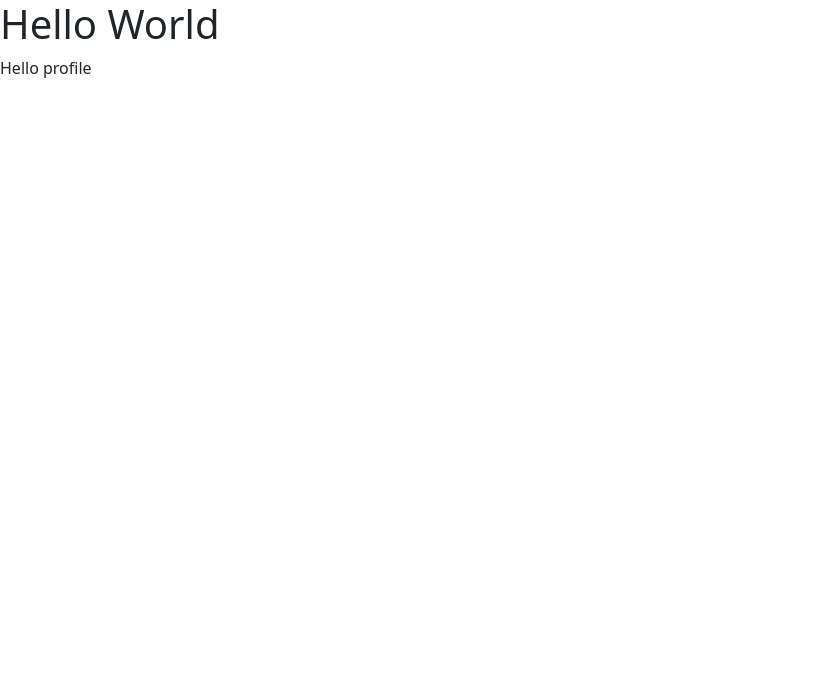
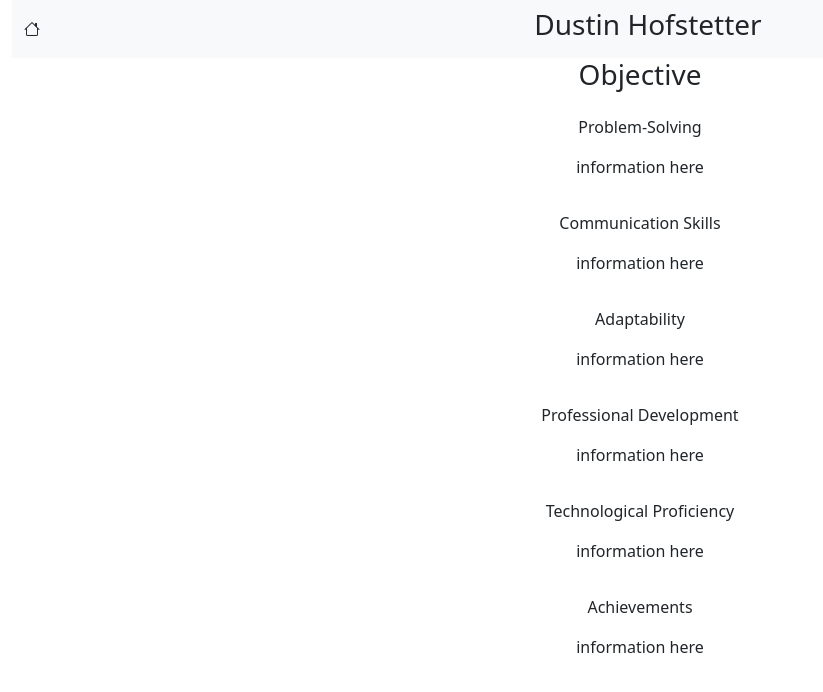
Before and after one commit to HofstetterDustin/info, a website: page main.html in a window 1280 px wide. Shown: the whole page, without its empty margins (0-823 px from the left). Drawn offline with nearby package versions, Linux system fonts and the light colour scheme.

Commit message:
Added bootstrap icons and new organization.

```diff
--- a/js/scripts.js
+++ b/js/scripts.js
@@ -1 +1,12 @@
-console.log("Hello from script.js");
+/*on load this should show*/
+fetch('/profiles/objective.html')
+    .then(response => response.text())
+    .then(content => {
+        document.getElementById('objective').innerHTML = content;
+    });
+/* too many button click to make it a button*/
+fetch('/profiles/skills.html')
+    .then(response => response.text())
+    .then(content => {
+        document.getElementById('profileSkills').innerHTML = content;
+    });
--- a/main.html
+++ b/main.html
@@ -7,26 +7,33 @@
     <title>HOFTECH</title>
     <link href="https://cdn.jsdelivr.net/npm/bootstrap@5.3.1/dist/css/bootstrap.min.css" rel="stylesheet"
         integrity="sha384-4bw+/aepP/YC94hEpVNVgiZdgIC5+VKNBQNGCHeKRQN+PtmoHDEXuppvnDJzQIu9" crossorigin="anonymous">
+    <link rel="stylesheet" href="https://cdn.jsdelivr.net/npm/bootstrap-icons@1.10.5/font/bootstrap-icons.css">
     <link rel="stylesheet" href="/stylesheets/main.css">
 </head>
 
 <body>
-    <div class="name">
-        <H1>Hello World</H1>
+    <div class="row n-1">
+        <div class="container px-4">
+            <nav class="navbar bg-body-tertiary">
+                <div class="container-fluid">
+                    <i class="bi bi-house"></i>
+                    <h3>Dustin Hofstetter</h3>
+                    <div class="row">
+                        <div class="col">
+                        </div>
+                    </div>
+                </div>
+
+            </nav>
+        </div>
     </div>
-    <div id="profileContent"></div>
-    <div id="menuContent"></div>
+
+    <div id="objective"></div>
+    <div id="profileSkills"></div>
 </body>
 <script src="https://cdn.jsdelivr.net/npm/bootstrap@5.3.1/dist/js/bootstrap.bundle.min.js"
     integrity="sha384-HwwvtgBNo3bZJJLYd8oVXjrBZt8cqVSpeBNS5n7C8IVInixGAoxmnlMuBnhbgrkm"
     crossorigin="anonymous"></script>
 <script src="js/scripts.js"></script>
-<script>
-    fetch('/profiles/profile.html')
-        .then(response => response.text())
-        .then(content => {
-            document.getElementById('profileContent').innerHTML = content;
-        });
-</script>
 
 </html>
--- a/package.json
+++ b/package.json
@@ -1,5 +1,6 @@
 {
   "dependencies": {
-    "bootstrap": "^5.3.1"
+    "bootstrap": "^5.3.1",
+    "bootstrap-icons": "^1.10.5"
   }
 }
--- /dev/null
+++ b/profiles/objective.html
@@ -0,0 +1,17 @@
+<!DOCTYPE html>
+<html lang="en">
+
+<head>
+    <meta charset="UTF-8">
+    <meta name="viewport" content="width=device-width, initial-scale=1.0">
+    <title>objective</title>
+</head>
+
+<body>
+    <div class="container-fluid">
+        <H3 class="text-center">Objective</H3>
+
+    </div>
+</body>
+
+</html>
--- a/profiles/profile.html
+++ /dev/null
@@ -1,14 +0,0 @@
-<!DOCTYPE html>
-<html lang="en">
-
-<head>
-    <meta charset="UTF-8">
-    <meta name="viewport" content="width=device-width, initial-scale=1.0">
-    <title>profile</title>
-</head>
-
-<body>
-    <div>Hello profile</div>
-</body>
-
-</html>
--- /dev/null
+++ b/profiles/skills.html
@@ -0,0 +1,46 @@
+<!DOCTYPE html>
+<html lang="en">
+
+<head>
+    <meta charset="UTF-8">
+    <meta name="viewport" content="width=device-width, initial-scale=1.0">
+    <title>skills</title>
+</head>
+
+<body>
+    <div class="container px-4 text-center">
+        <div class="col">
+            <div id="skillHead" class="p-3">Problem-Solving
+            </div>
+            <p>information here</p>
+        </div>
+        <div class="col">
+            <div id="skillHead" class="p-3">Communication Skills
+            </div>
+        </div>
+        <p>information here</p>
+
+        <div class="col">
+            <div id="skillHead" class="p-3">Adaptability</div>
+        </div>
+        <p>information here</p>
+
+        <div class="col">
+            <div id="skillHead" class="p-3">Professional Development</div>
+        </div>
+        <p>information here</p>
+
+        <div class="col">
+            <div id="skillHead" class="p-3">Technological Proficiency</div>
+        </div>
+        <p>information here</p>
+
+        <div class="col">
+            <div id="skillHead" class="p-3">Achievements</div>
+        </div>
+        <p>information here</p>
+
+    </div>
+</body>
+
+</html>
--- a/stylesheets/main.css
+++ b/stylesheets/main.css
@@ -0,0 +1,4 @@
+.mBack {
+    background-image: url('/Images/placeholders/x7LMtu.jpg');
+    background-size: cover;
+}
```
Also changed, not shown: Images/placeholders/icons8-image-placeholder-50.png (added), Images/placeholders/x7LMtu.jpg (added), 1 other file.
